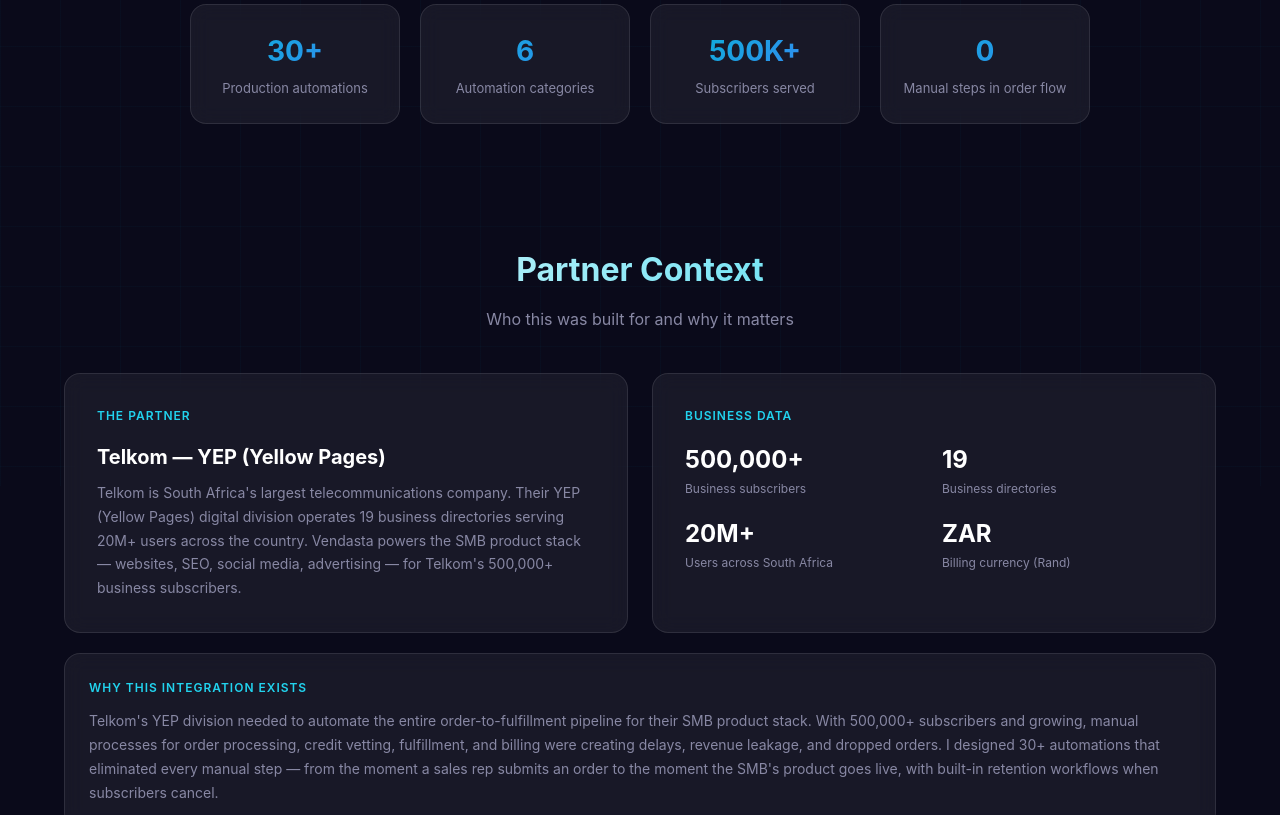
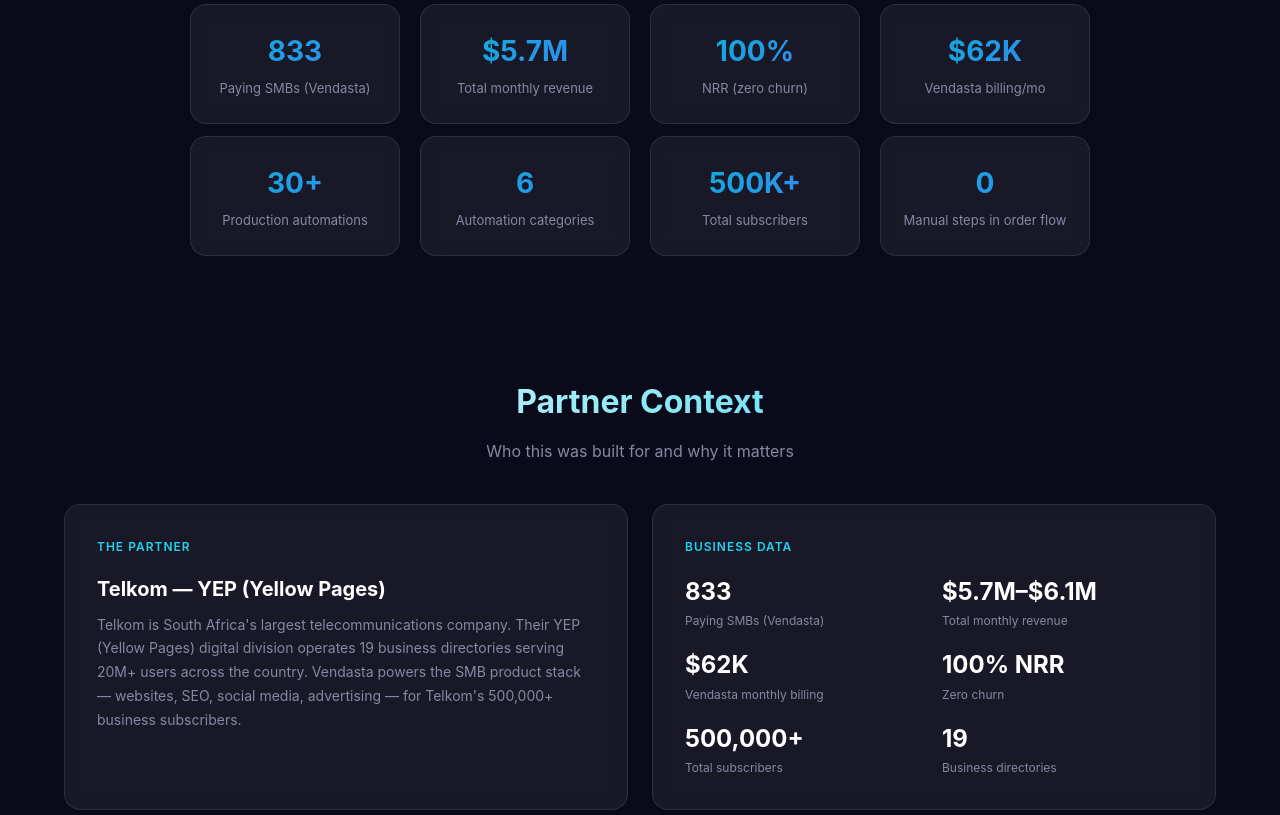
Before and after one commit to Sangythek190/enterprise-automation-architecture, a plain HTML site: page docs/index.html in a window 1280 px wide. Shown: the part 314-1129 px from the top of the page. Drawn offline with Linux system fonts and the light colour scheme.

Commit message:
Add Northstar metrics — 833 SMBs, $5.7M revenue, 100% NRR, zero churn

```diff
--- a/docs/index.html
+++ b/docs/index.html
@@ -1018,6 +1018,24 @@
 
             <div class="hero-stats">
                 <div class="stat-card">
+                    <div class="stat-number">833</div>
+                    <div class="stat-label">Paying SMBs (Vendasta)</div>
+                </div>
+                <div class="stat-card">
+                    <div class="stat-number">$5.7M</div>
+                    <div class="stat-label">Total monthly revenue</div>
+                </div>
+                <div class="stat-card">
+                    <div class="stat-number">100%</div>
+                    <div class="stat-label">NRR (zero churn)</div>
+                </div>
+                <div class="stat-card">
+                    <div class="stat-number">$62K</div>
+                    <div class="stat-label">Vendasta billing/mo</div>
+                </div>
+            </div>
+            <div class="hero-stats" style="margin-top:12px;">
+                <div class="stat-card">
                     <div class="stat-number">30+</div>
                     <div class="stat-label">Production automations</div>
                 </div>
@@ -1027,7 +1045,7 @@
                 </div>
                 <div class="stat-card">
                     <div class="stat-number">500K+</div>
-                    <div class="stat-label">Subscribers served</div>
+                    <div class="stat-label">Total subscribers</div>
                 </div>
                 <div class="stat-card">
                     <div class="stat-number">0</div>
@@ -1056,20 +1074,28 @@
                     <div style="font-size:12px;font-weight:600;letter-spacing:1px;text-transform:uppercase;color:var(--accent-light);margin-bottom:16px;">BUSINESS DATA</div>
                     <div style="display:grid;grid-template-columns:1fr 1fr;gap:16px;">
                         <div>
+                            <div style="font-size:24px;font-weight:700;color:#fff;">833</div>
+                            <div style="font-size:12px;color:var(--text-muted);">Paying SMBs (Vendasta)</div>
+                        </div>
+                        <div>
+                            <div style="font-size:24px;font-weight:700;color:#fff;">$5.7M&ndash;$6.1M</div>
+                            <div style="font-size:12px;color:var(--text-muted);">Total monthly revenue</div>
+                        </div>
+                        <div>
+                            <div style="font-size:24px;font-weight:700;color:#fff;">$62K</div>
+                            <div style="font-size:12px;color:var(--text-muted);">Vendasta monthly billing</div>
+                        </div>
+                        <div>
+                            <div style="font-size:24px;font-weight:700;color:#fff;">100% NRR</div>
+                            <div style="font-size:12px;color:var(--text-muted);">Zero churn</div>
+                        </div>
+                        <div>
                             <div style="font-size:24px;font-weight:700;color:#fff;">500,000+</div>
-                            <div style="font-size:12px;color:var(--text-muted);">Business subscribers</div>
+                            <div style="font-size:12px;color:var(--text-muted);">Total subscribers</div>
                         </div>
                         <div>
                             <div style="font-size:24px;font-weight:700;color:#fff;">19</div>
                             <div style="font-size:12px;color:var(--text-muted);">Business directories</div>
-                        </div>
-                        <div>
-                            <div style="font-size:24px;font-weight:700;color:#fff;">20M+</div>
-                            <div style="font-size:12px;color:var(--text-muted);">Users across South Africa</div>
-                        </div>
-                        <div>
-                            <div style="font-size:24px;font-weight:700;color:#fff;">ZAR</div>
-                            <div style="font-size:12px;color:var(--text-muted);">Billing currency (Rand)</div>
                         </div>
                     </div>
                 </div>
```
Also changed, not shown: 1 other file.
